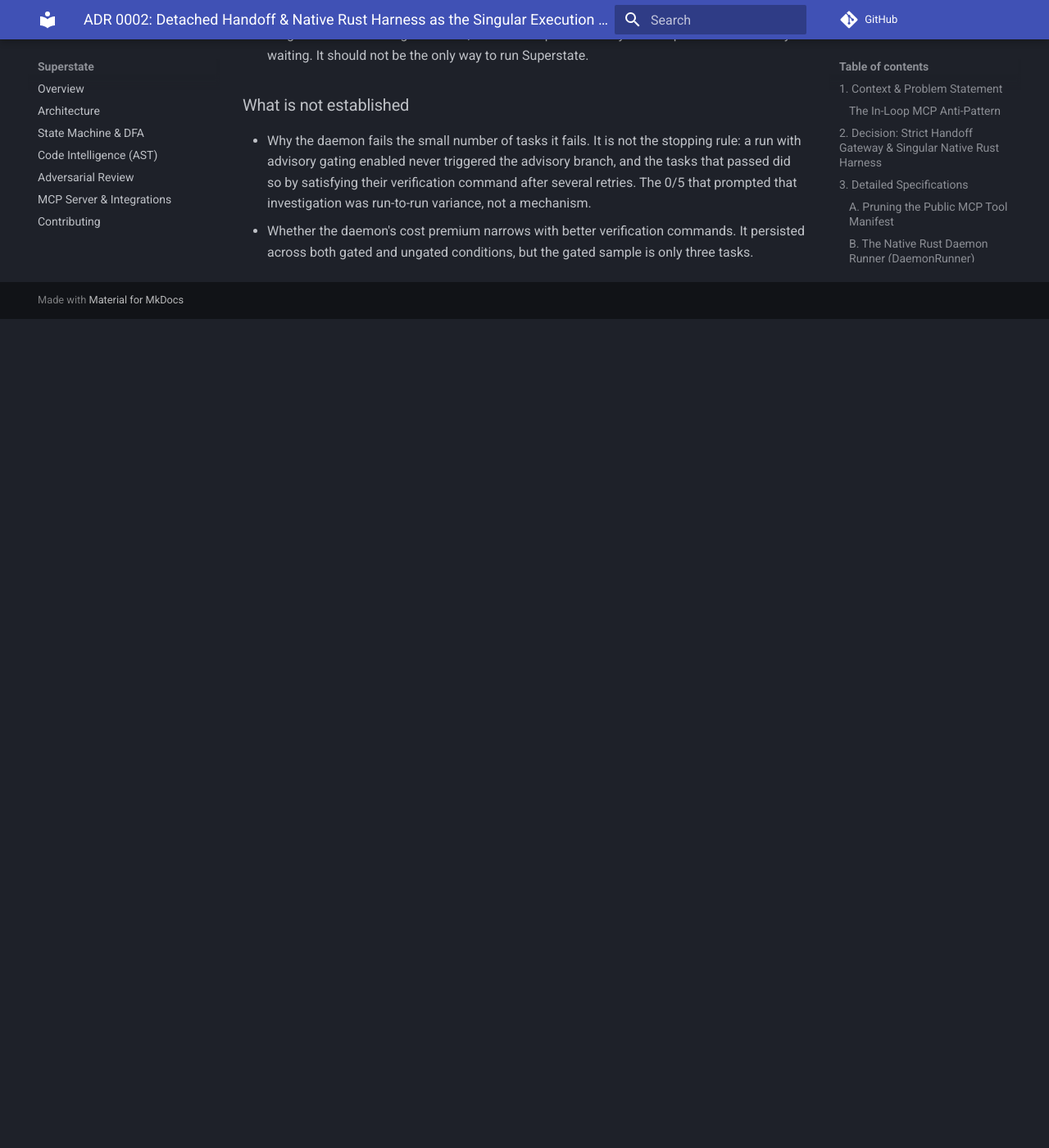
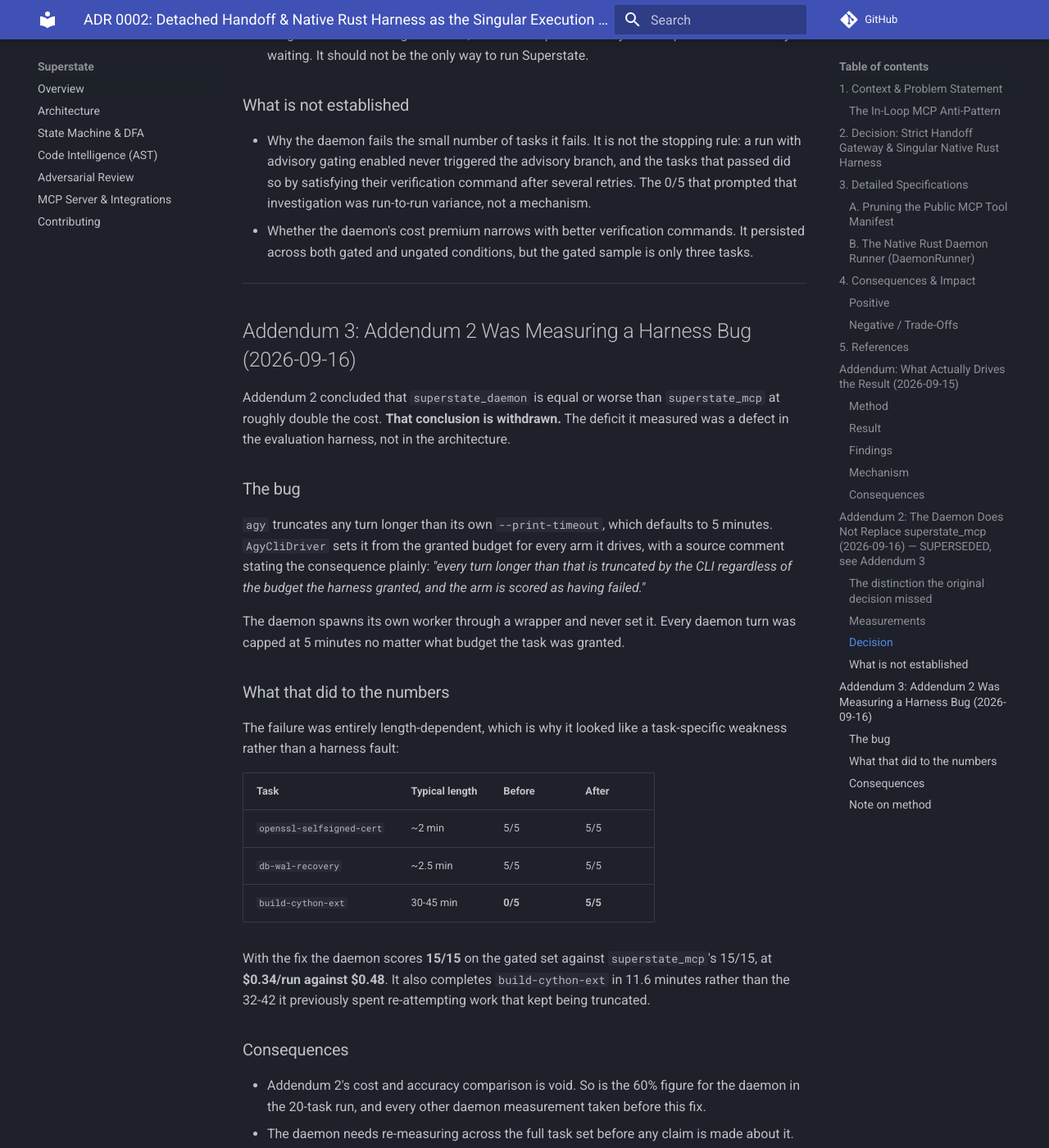
Before and after one commit to dnf0/blyte, an MkDocs documentation site: the page built from docs/adr/0002-detached-handoff-and-native-rust-harness.md, in a window 1280 px wide and 1400 px high, scrolled down 7867 px. Shown: the whole window at 82% size. Built offline with MkDocs 1.6.1 and Material for MkDocs 9.7.7, drawn with Linux system fonts in a browser that asks for light colours; comment, search, counter and statistics services are not loaded; before the commit the page ends 8256 px from its top, so only the background shows below that; some of the changed text lies outside the part shown.

Commit message:
docs(adr): withdraw Addendum 2 -- it measured a harness bug
Addendum 2 concluded superstate_daemon is equal or worse than superstate_mcp at
roughly double the cost. Withdrawn: the deficit was a defect in the evaluation
harness, not the architecture.

agy truncates any turn longer than its own --print-timeout, default 5 minutes.
AgyCliDriver sets it from the granted budget for every arm it drives. The daemon
spawns its own worker through a wrapper and never set it, so every daemon turn was
capped at 5 minutes regardless of the task budget.

The failure was length-dependent, which is why it read as a task-specific
weakness: openssl (~2 min) 5/5, db-wal-recovery (~2.5 min) 5/5, build-cython-ext
(30-45 min) 0/5. With the fix the daemon scores 15/15 against superstate_mcp's
15/15 at $0.34/run versus $0.48, and finishes build-cython-ext in 11.6 minutes
rather than the 32-42 it spent re-attempting truncated work.

Voids Addendum 2's comparison and the daemon's 60% in the 20-task run. The rest of
Addendum 2 stands: it never depended on the daemon's scores. The ADR's critique
applies to an agent driving its own state loop (superstate_agent_mcp, 64%), not to
superstate_mcp, which is harness-driven and scored 76%.

Records the method lesson: this was the fourth thing the wrapper dropped relative
to AgyCliDriver, after model pinning, telemetry and container guidance. Each
produced a plausible architectural finding that dissolved on inspection.

Co-Authored-By: Claude Opus 5 (1M context) <noreply@anthropic.com>

```diff
--- a/docs/adr/0002-detached-handoff-and-native-rust-harness.md
+++ b/docs/adr/0002-detached-handoff-and-native-rust-harness.md
@@ -216,7 +216,7 @@ This mechanism is consistent with the data but not yet established causally.
 
 ---
 
-## Addendum 2: The Daemon Does Not Replace `superstate_mcp` (2026-09-16)
+## Addendum 2: The Daemon Does Not Replace `superstate_mcp` (2026-09-16) — SUPERSEDED, see Addendum 3
 
 This ADR deprecates the in-loop state tools in favour of the detached daemon. The evidence
 now says that swaps out the best-performing arm for a worse one.
@@ -274,3 +274,56 @@ the verification command it is handed.
   prompted that investigation was run-to-run variance, not a mechanism.
 * Whether the daemon's cost premium narrows with better verification commands. It persisted
   across both gated and ungated conditions, but the gated sample is only three tasks.
+
+
+---
+
+## Addendum 3: Addendum 2 Was Measuring a Harness Bug (2026-09-16)
+
+Addendum 2 concluded that `superstate_daemon` is equal or worse than `superstate_mcp` at
+roughly double the cost. **That conclusion is withdrawn.** The deficit it measured was a
+defect in the evaluation harness, not in the architecture.
+
+### The bug
+
+`agy` truncates any turn longer than its own `--print-timeout`, which defaults to 5 minutes.
+`AgyCliDriver` sets it from the granted budget for every arm it drives, with a source comment
+stating the consequence plainly: *"every turn longer than that is truncated by the CLI
+regardless of the budget the harness granted, and the arm is scored as having failed."*
+
+The daemon spawns its own worker through a wrapper and never set it. Every daemon turn was
+capped at 5 minutes no matter what budget the task was granted.
+
+### What that did to the numbers
+
+The failure was entirely length-dependent, which is why it looked like a task-specific
+weakness rather than a harness fault:
+
+| Task | Typical length | Before | After |
+|---|---|---|---|
+| `openssl-selfsigned-cert` | ~2 min | 5/5 | 5/5 |
+| `db-wal-recovery` | ~2.5 min | 5/5 | 5/5 |
+| `build-cython-ext` | 30-45 min | **0/5** | **5/5** |
+
+With the fix the daemon scores **15/15** on the gated set against `superstate_mcp`'s 15/15,
+at **$0.34/run against $0.48**. It also completes `build-cython-ext` in 11.6 minutes rather
+than the 32-42 it previously spent re-attempting work that kept being truncated.
+
+### Consequences
+
+* Addendum 2's cost and accuracy comparison is void. So is the 60% figure for the daemon in
+  the 20-task run, and every other daemon measurement taken before this fix.
+* The daemon needs re-measuring across the full task set before any claim is made about it.
+* **The rest of Addendum 2 stands**, because it never depended on the daemon's scores: the
+  ADR's critique applies to an agent driving its own state loop (`superstate_agent_mcp`,
+  64%), not to `superstate_mcp`, which is harness-driven and scored 76%. Removing the
+  `state_*` tools wholesale still took away the winning arm's capability to fix a problem it
+  did not have, and they should be gated by caller rather than deleted.
+
+### Note on method
+
+This was the fourth thing the daemon's wrapper dropped relative to `AgyCliDriver`, after
+model pinning, usage telemetry and the container execution guidance. Each produced a
+plausible-looking architectural finding that dissolved on inspection. Any arm that bypasses
+the shared driver needs its invocation diffed against that driver before its numbers are
+trusted -- the failures are silent and they all look like weaknesses of the thing under test.
```
